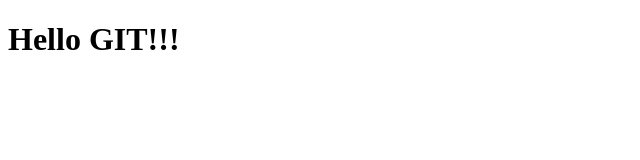
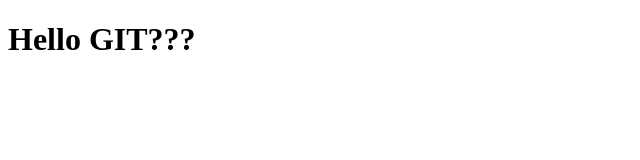
Before and after one commit to joanna-witek/git-course-4, a plain HTML site: page index.html in a window 1280 px wide. Shown: the full height of the page, 0-640 px from the left. Drawn offline with Linux system fonts and the light colour scheme.

Commit message:
Hello GIT??? chenged in index.html

```diff
--- a/index.html
+++ b/index.html
@@ -7,6 +7,6 @@
     <title>iSA GIT Course - 4</title>
 </head>
 <body>
-   <h1>Hello GIT!!!</h1>
+   <h1>Hello GIT???</h1>
 </body>
 </html>
```
